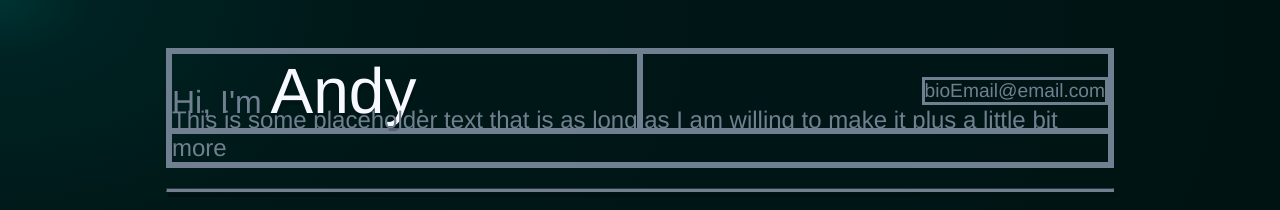
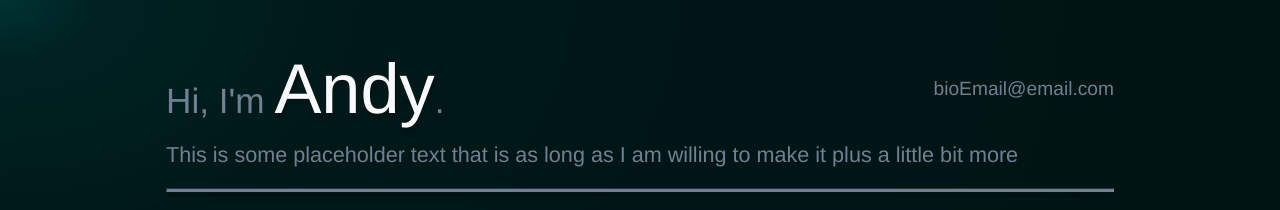
Before and after one commit to wandy0394/wandy0394.github.io, a React (Create React App) app in the folder portfolio/: page / in a window 1280 px wide. Shown: the top 210 px of the page. Built offline with nearby package versions, Linux system fonts and the light colour scheme.

Commit message:
minor adjustments to font size upon resizing

```diff
--- a/portfolio/src/AppVariant.css
+++ b/portfolio/src/AppVariant.css
@@ -115,19 +115,19 @@
     display:grid;
     grid-template-columns: 1fr 1fr;
     grid-template-rows: 1fr 1fr;
-    border:solid;
+    /* border:solid; */
   }
  .bio-greeting{
-    font-size:2rem;
+    font-size:2.2rem;
     height:100%;
-    border:solid;
+    /* border:solid;  */
   }
 
   .bio-blurb {
-    border:solid;
+    /* border:solid; */
     grid-area: 2 / 1 / span 1 / span 2;
     position:relative;
-    font-size:150%;
+    font-size:135%;
   }
   .bio-wide, .bio-narrow {
     position:absolute;
@@ -137,7 +137,6 @@
     height:100%;
     display:flex;
     align-items: flex-end;
-
   }
   .bio-narrow {
     display:none;
@@ -150,7 +149,7 @@
     /* border:solid; */
   }
   .bio-email {
-    border:solid;
+    /* border:solid; */
     display:flex;
     align-items: center;
     flex-direction: row-reverse;
@@ -159,7 +158,7 @@
   }
   .bio-email p {
     vertical-align: middle;
-    border:solid;
+    /* border:solid; */
     text-align: right;
   }
 
@@ -252,6 +251,9 @@
     .bio-blurb {
       font-size:115%;
     }
+    .bio-greeting {
+      font-size:2rem;
+    }
 
   }
 
```
